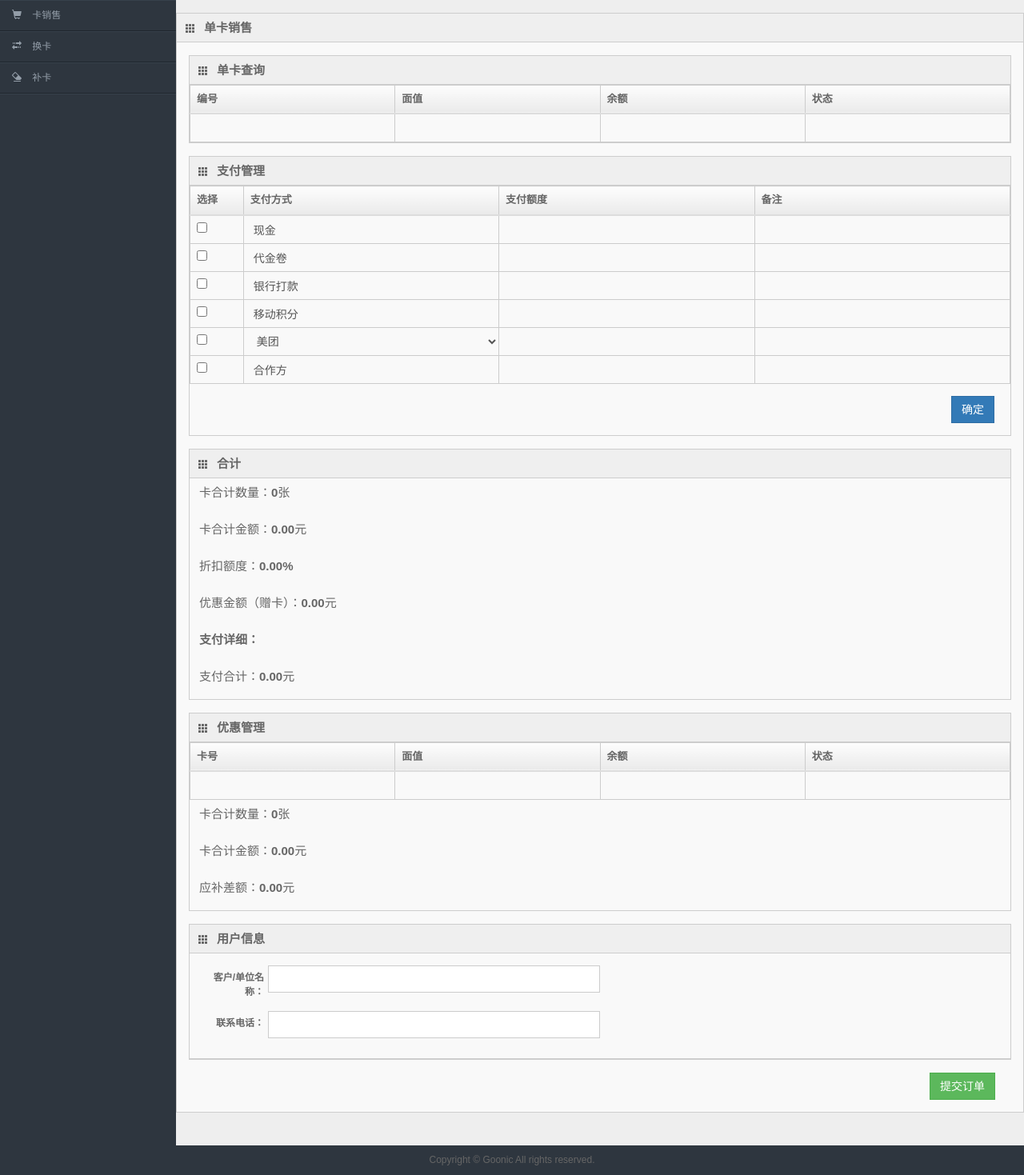
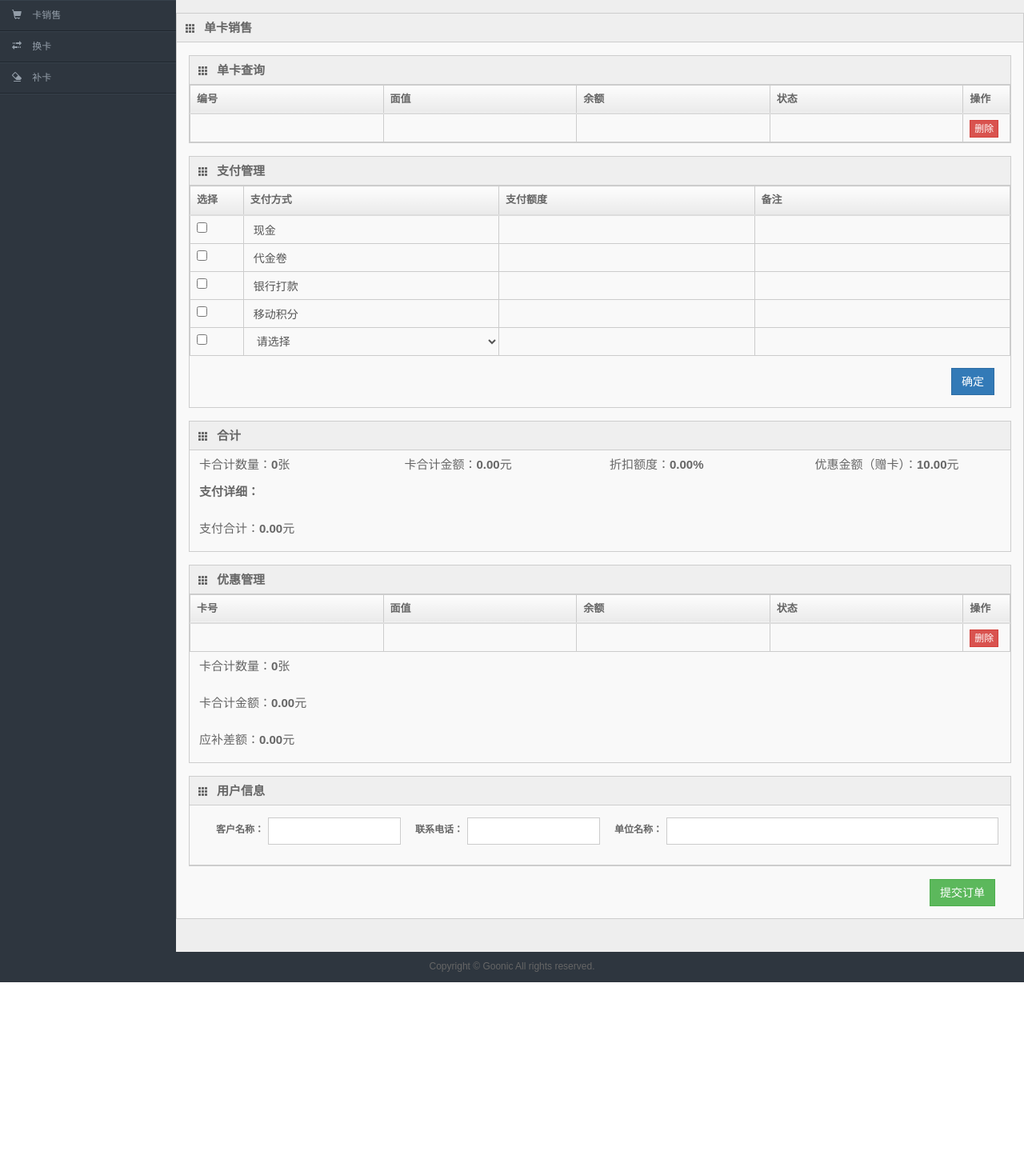
Before and after one commit to KGPython/kggroup, a Django app: a page that uses templates/cardSale.html in a window 1280 px wide. Shown: the part 77-1546 px from the top of the page at 80% size. After the commit the page ends 1305 px from the top, so only its background shows below. Run offline with Django 3.2, Linux system fonts and the light colour scheme; some libraries are stand-ins or nearby versions.

Commit message:
单卡售卡

```diff
--- a/sellcard/fornt/cardSale/view.py
+++ b/sellcard/fornt/cardSale/view.py
@@ -1,6 +1,58 @@
 #-*- coding:utf-8 -*-
 from django.shortcuts import render
 from sellcard.models import Orders,OrderInfo,OrderPaymentInfo
-def index(reauest):
-    list = Orders.objects.all()
-    return render(reauest,'cardSale.html',locals())
+from django.http import HttpResponse
+import json
+from django.views.decorators.csrf import csrf_exempt
+import datetime
+
+def index(requset):
+    return render(requset,'cardSale.html',locals())
+
+@csrf_exempt
+def saveOrder(requset):
+    operator = requset.session.get('user',1)
+    shopId = requset.session.get('group',10)
+    res = {}
+    #售卡列表
+    cardStr = requset.POST.get('cardStr','')
+    cardList = json.loads(cardStr)
+    #赠卡列表
+    YcardStr = requset.POST.get('YcardStr','')
+    YcardList = json.loads(YcardStr)
+    #支付方式
+    payStr = requset.POST.get('payStr','')
+    payList = json.loads(payStr)
+    #合计信息
+    totalNum = requset.POST.get('totalNum',0)
+    totalVal = requset.POST.get('totalVal',0.00)
+    YtotalNum = requset.POST.get('YtotalNum',0)
+    YtotalVal = requset.POST.get('YtotalVal',0.00)
+    Ybalance = requset.POST.get('Ybalance',0.00)
+
+    #买卡人信息
+    buyerName = requset.POST.get('buyerName','')
+    buyerPhone = requset.POST.get('buyerPhone','')
+    buyerCompany = requset.POST.get('buyerCompany','')
+
+    try:
+        order = Orders()
+        order.buyer_name = buyerName
+        order.buyer_tel = buyerPhone
+        order.buyer_company = buyerCompany
+        order.total_amount = totalVal+YtotalVal
+        order.paid_amount = totalVal
+        order.disc_amount = YtotalVal
+        order.shop_id = shopId
+        order.user_id = operator
+        order.action_type = 1
+        order.add_time = datetime.datetime.now()
+        order.order_sn='1321321321'
+        order.order_status=1
+        order.save()
+        res["flag"] = 1
+    except Exception as e:
+        print(e)
+        res["flag"] = 0
+
+    return HttpResponse(json.dumps(res))
--- a/sellcard/urls.py
+++ b/sellcard/urls.py
@@ -1,11 +1,17 @@
 #-*- coding:utf-8 -*-
 from django.conf.urls import include,url
 urlpatterns = [
-    url(r'^sellcard/cardsale/','sellcard.fornt.cardSale.view.index',name='cardsale'),
+    url(r'^sellcard/cardsale/$','sellcard.fornt.cardSale.view.index',name='cardsale'),
+    url(r'^sellcard/cardsale/saveorder', 'sellcard.fornt.cardSale.view.saveOrder',name='saveorder'),
+
     url(r'^sellcard/cardssale/','sellcard.fornt.cardsSale.view.index',name='cardssale'),
     url(r'^sellcard/cardchange/','sellcard.fornt.cardChange.view.index',name='cardchange'),
     url(r'^sellcard/cardfill/','sellcard.fornt.cardFill.view.index',name='cardfill'),
     url(r'^sellcard/queryfill/','sellcard.fornt.bulkSale.view.queryFill',name='queryfill'),
     url(r'^sellcard/bulksale/','sellcard.fornt.bulkSale.view.index',name='bulksale'),
     url(r'^sellcard/cardsent/', 'sellcard.fornt.cardSent.view.index',name='cardsent'),
+
+    url(r'^sellcard/cardcheck/', 'sellcard.common.Method.cardCheck',name='cardcheck'),
+
+    url(r'^sellcard/setSn/', 'sellcard.common.Method.setOrderSn',name='setSn'),
 ]
--- a/templates/cardSale.html
+++ b/templates/cardSale.html
@@ -25,7 +25,6 @@
         </div>
         <div class="widget-content nopadding">
             <div class="container-fluid">
-                <form action="">
                 <div class="widget-box">
                     <div class="widget-title"> <span class="icon"> <span class="glyphicon glyphicon-th"> </span></span>
                         <h5>单卡查询</h5>
@@ -34,22 +33,23 @@
                         <table class="table table-striped table-hover table-form-my">
                             <thead>
                                 <tr>
-                                        <th class="hidden-phone">编号</th>
-                                        <th class="hidden-480">面值</th>
-                                        <th class="hidden-480">余额</th>
+                                    <th>编号</th>
+                                    <th>面值</th>
+                                    <th>余额</th>
                                     <th>状态</th>
+                                    <th>操作</th>
                                 </tr>
                             </thead>
-                                <tbody>
+                            <tbody  id="cardList">
                                 <tr>
-                                        <td><input class="form-control cardId" type="text"></td>
+                                    <td><input class="form-control cardId" type="text" name="cardId"></td>
                                     <td><input type='text' class='form-control' readonly="readonly"></td>
                                     <td><input type='text' class='form-control' readonly="readonly"></td>
                                     <td><input type='text' class='form-control' readonly="readonly"></td>
+                                    <td><button type="button" class="btn btn-danger btn-xs btn-del">删除</button></td>
                                 </tr>
                             </tbody>
                         </table>
-{#                            <div class="enter-box"><button class="btn btn-primary pull-right" type="button">确定</button></div>#}
                     </div>
                 </div>
                 <div class="widget-box payment">
@@ -68,43 +68,39 @@
                             </thead>
                             <tbody class="payList">
                                 <tr>
-                                        <td><input id="" value="option1" type="checkbox"></td>
-                                        <td><input type='text' class='form-control' id="cash" value="现金" disabled></td>
+                                    <td><input id="" value="cash" type="checkbox"></td>
+                                    <td><input type='text' class='form-control' value="现金" disabled></td>
                                     <td><input type='text' class='form-control payVal'></td>
                                     <td><input type='text' class='form-control'></td>
                                 </tr>
                                 <tr>
-                                        <td><input id="" value="option1" type="checkbox"></td>
-                                        <td><input type='text' class='form-control' id="voucher" value="代金卷" disabled></td>
+                                    <td><input id="" value="voucher" type="checkbox"></td>
+                                    <td><input type='text' class='form-control' value="代金卷" disabled></td>
                                     <td><input type='text' class='form-control payVal'></td>
                                     <td><input type='text' class='form-control'></td>
                                 </tr>
                                 <tr>
-                                        <td><input id="" value="option1" type="checkbox"></td>
-                                        <td><input type='text' class='form-control' id="brank" value="银行打款" disabled></td>
+                                    <td><input id="" value="brank" type="checkbox"></td>
+                                    <td><input type='text' class='form-control' value="银行打款" disabled></td>
                                     <td><input type='text' class='form-control payVal'></td>
                                     <td><input type='text' class='form-control'></td>
                                 </tr>
                                 <tr>
-                                        <td><input id="" value="option1" type="checkbox"></td>
-                                        <td><input type='text' class='form-control' id="CHMobile" value="移动积分" disabled></td>
+                                    <td><input id="" value="CHMobile" type="checkbox"></td>
+                                    <td><input type='text' class='form-control' value="移动积分" disabled></td>
                                     <td><input type='text' class='form-control payVal'></td>
                                     <td><input type='text' class='form-control'></td>
                                 </tr>
                                 <tr>
-                                        <td><input id="" value="option1" type="checkbox"></td>
+                                    <td><input id="parterId" value="" type="checkbox"></td>
                                     <td>
-                                            <select name="" id="" class="form-control">
-                                                <option id="meituan">美团</option>
-                                                <option id="nuomi">糯米</option>
+                                        <select name="" id="parter" class="form-control">
+                                            <option value="">请选择</option>
+                                            <option value="meituan">美团</option>
+                                            <option value="nuomi">糯米</option>
+                                            <option value="hjsh">黄金手</option>
                                         </select>
                                     </td>
-                                        <td><input type='text' class='form-control payVal'></td>
-                                        <td><input type='text' class='form-control'></td>
-                                    </tr>
-                                    <tr>
-                                        <td><input id="" value="option1" type="checkbox"></td>
-                                        <td><input type='text' class='form-control' id="parter" value="合作方" disabled></td>
                                     <td><input type='text' class='form-control payVal'></td>
                                     <td><input type='text' class='form-control'></td>
                                 </tr>
@@ -120,10 +116,10 @@
                         <h5>合计</h5>
                     </div>
                     <div class="widget-content nopadding Total">
-                            <p class="text" id="totalNum">卡合计数量：<b>0</b>张</p>
-                            <p class="text" id="totalVal">卡合计金额：<b>0.00</b>元</p>
-                            <p class="text" id="">折扣额度：<b>0.00%</b></p>
-                            <p class="text" id="">优惠金额（赠卡）：<b>0.00</b>元</p>
+                        <p class="text col-xs-3" id="totalNum">卡合计数量：<b>0</b>张</p>
+                        <p class="text col-xs-3" id="totalVal">卡合计金额：<b>0.00</b>元</p>
+                        <p class="text col-xs-3" id="discount">折扣额度：<b>0.00%</b></p>
+                        <p class="text col-xs-3" id="discountVal">优惠金额（赠卡）：<b>10.00</b>元</p>
                         <p class="text" id="payInfo">
                             <b>支付详细：</b>
                             <span></span>
@@ -141,20 +137,20 @@
                         <table class="table table-striped table-hover table-form-my">
                             <thead>
                                 <tr>
-                                        <th class="hidden-phone">卡号</th>
-                                        <th class="hidden-480">面值</th>
-                                        <th class="hidden-480">余额</th>
+                                    <th>卡号</th>
+                                    <th>面值</th>
+                                    <th>余额</th>
                                     <th>状态</th>
-{#                                        <th>操作</th>#}
+                                    <th>操作</th>
                                 </tr>
                             </thead>
-                                <tbody class="discount">
+                            <tbody class="discount" id="YcardList">
                                 <tr>
                                     <td><input class="form-control cardId" type="text"></td>
                                     <td><input type='text' class='form-control' readonly="readonly"></td>
                                     <td><input type='text' class='form-control' readonly="readonly"></td>
                                     <td><input type='text' class='form-control' readonly="readonly"></td>
-{#                                        <td><button type="button" class="btn btn-danger btn-xs btn-del">删除</button></td>#}
+                                    <td><button type="button" class="btn btn-danger btn-xs btn-del">删除</button></td>
                                 </tr>
                             </tbody>
                         </table>
@@ -162,7 +158,7 @@
                         <div class="discountTotal">
                             <p class="text" id="totalNum">卡合计数量：<b>0</b>张</p>
                             <p class="text" id="totalVal">卡合计金额：<b>0.00</b>元</p>
-                                <p class="text" id="">应补差额：<b>0.00</b>元</p>
+                            <p class="text" id="balance">应补差额：<b>0.00</b>元</p>
                         </div>
                     </div>
                 </div>
@@ -173,22 +169,25 @@
                     <div class="widget-content nopadding">
                         <div id="demo" class="collapse in widget-content">
                             <div class="row formline">
-                                    <label for="" class="col-xs-1 formline-label">客户/单位名称：</label>
+                                <label for="" class="col-xs-1 formline-label">客户名称：</label>
+                                <div class="col-xs-2">
+                                    <input class="form-control" placeholder="" type="text" id="buyerName">
+                                </div>
+                                <label for="" class="col-xs-1 formline-label">联系电话：</label>
+                                <div class="col-xs-2">
+                                    <input class="form-control" placeholder="" type="text" id="buyerPhone">
+                                </div>
+                                <label for="" class="col-xs-1 formline-label">单位名称：</label>
                                 <div class="col-xs-5">
-                                        <input class="form-control" placeholder="" type="text">
-                                    </div>
-                                </div>
-                                <div class="row formline">
-                                    <label for="" class="col-xs-1 formline-label">联系电话：</label>
-                                    <div class="col-xs-5">
-                                        <input class="form-control" placeholder="" type="text">
+                                    <input class="form-control" placeholder="" type="text" id="buyerCompany">
                                 </div>
                             </div>
                         </div>
                     </div>
                 </div>
-                    <div class="enter-box"><button class="btn btn-success pull-right" type="button">提交订单</button></div>
-                </form>
+                <div class="enter-box">
+                    <button class="btn btn-success pull-right" type="button" id="btn-enter">提交订单</button>
+                </div>
             </div>
 
         </div>
@@ -196,7 +195,101 @@
     </div>
 </div>
 <!--end-containt-part-->
+<script>
+    var ajaxUrl = "{% url 'cardcheck' %}"
+</script>
+{% include "common/foot.html" %}
+<script>
+    $(document).on("keyup",".cardId",function(){
+        var cardId = $(this).val();
+        var ajaxOpt = {'url':'{% url 'cardcheck' %}?cardId='+cardId,'method':'get'};
+        doAjax(this,ajaxOpt,showCardIfno,setTotal);
+        addRow(this);
+    });
+    function getCardList(obj){
+        var list = [];
+        var trs = $(obj).find('tr');
+        for(var j=0;j<trs.length;j++){
+            var item = {};
+            var val = $(trs[j]).find('td').eq(2).find('input').val();
+            if(val!==''){
+                var cardId = $(trs[j]).find('td').eq(0).find('input').val();
+            }
+            item = {'cardId':cardId,'cardVal':val};
+            list.push(item)
+        }
+        return list;
+    }
+    function getPayList(obj){
+        var list = [];
+        var trs = $(obj).find('tr');
+        for(var j=0;j<trs.length;j++){
+            var item = {};
+            var checkBox = $(trs[j]).find('td').eq(0).find('input')[0];
+            var flag = $(checkBox).is(':checked');
+            if(flag){
+                var payId = $(checkBox).val();
+                var payVal= $(trs[j]).find('td').eq(2).find('input').val();
+            }
+            item = {'payId':payId,'payVal':payVal};
+            list.push(item)
+        }
+        return list;
+    }
+    $(document).on('click','#btn-enter',function(){
+        //售卡列表
+        var cardList = getCardList($('#cardList'));
+        var totalNum = parseInt($('.Total #totalNum b').text());
+        var totalVal = parseFloat($('.Total #totalVal b').text());
+        var payTotal = parseFloat($('.Total #payTotal b').text());
+        var discount = parseFloat($('.Total #discount b').text());
+        var discountVal = parseFloat($('.Total #discountVal b').text());
+        //赠卡列表
+        var YcardList = getCardList($('#YcardList'));
+        var YtotalNum =parseInt($('.discountTotal #totalNum b').text());
+        var YtotalVal =parseFloat($('.discountTotal #totalVal b').text());
+        var Ybalance =parseFloat($('.discountTotal #balance b').text());//优惠补差
+        //支付列表
+        var payList = getPayList($('.payList'));
+        //买卡人信息
+        var buyerName = $('#buyerName').val();
+        var buyerPhone = $('#buyerPhone').val();
+        var buyerCompany = $('#buyerCompany').val();
+        if(payTotal!=totalVal){
+            alert('交款合计与售卡合计面值匹配，请核对后再尝试提交！');
+            return false;
+        }
+        if(discountVal>0 && YtotalVal==0){
+            alert('请完善优惠列表后再尝试提交！');
+            return false;
+        }
+        $.ajax({
+            url:"{% url 'saveorder' %}",
+            type:'post',
+            dataType:'json',
+            data:{
+                'cardStr':JSON.stringify(cardList),
+                'totalNum':totalNum,
+                'totalVal':totalVal,
+                'YcardStr':JSON.stringify(YcardList),
+                'YtotalNum':YtotalNum,
+                'YtotalVal':YtotalVal,
+                'Ybalance':Ybalance,
+                'payStr':JSON.stringify(payList),
+                'buyerName':buyerName,
+                'buyerPhone':buyerPhone,
+                'buyerCompany':buyerCompany
 
-{% include "common/foot.html" %}
+            },
+            success:function(data){
+
+            },
+            error:function(XMLHttpRequest, textStatus, errorThrown){
+
+                alert(errorThrown);
+            }
+        })
+    })
+</script>
 </body>
 </html>
```
Also changed, not shown: sellcard/models.py (+25 -11 lines). Lines whose indentation alone changed are shown as unchanged.
